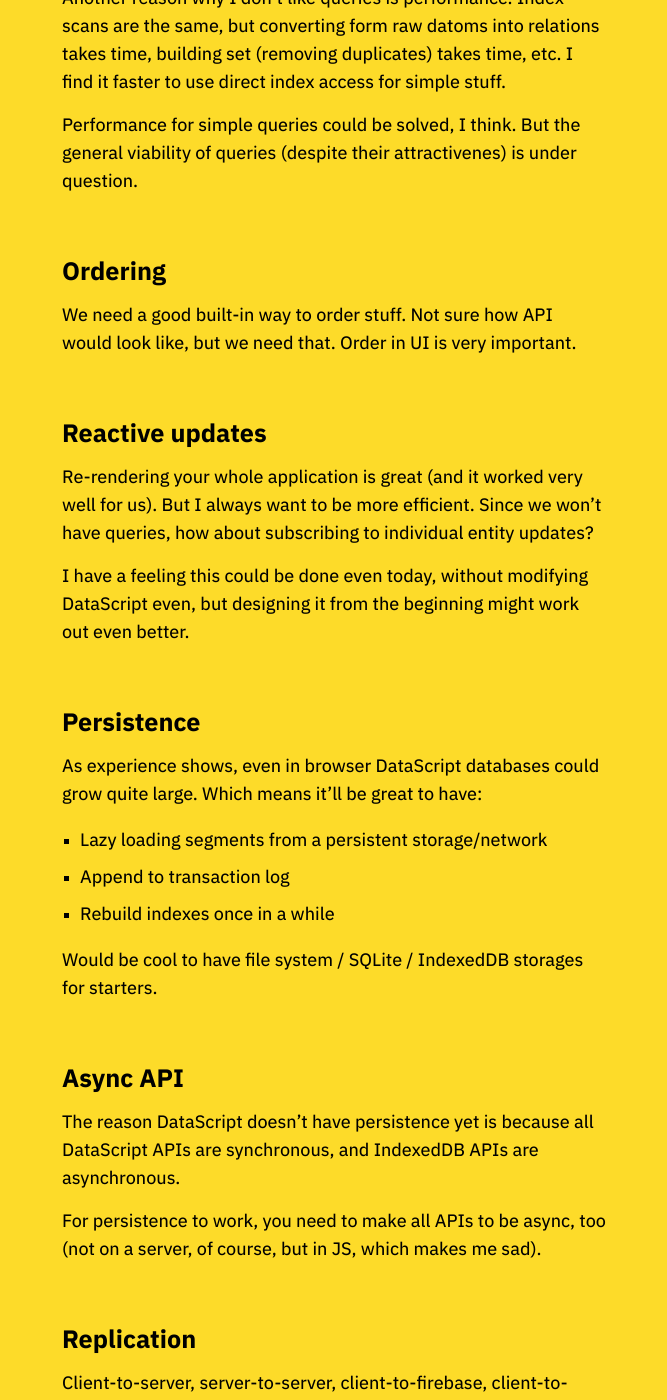
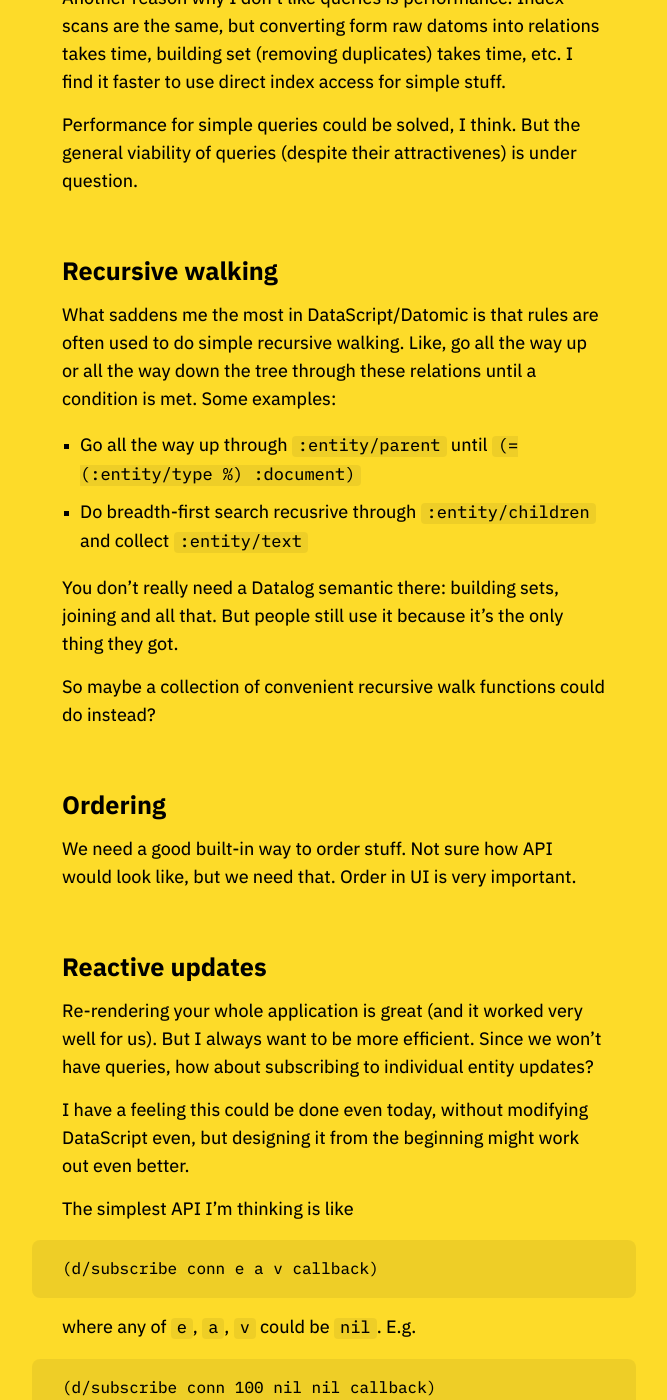
Before and after one commit to tonsky/tonsky.github.io, a Jekyll site: the page built from _posts/2022-04-11-datascript-2.md, in a window 1280 px wide and 1400 px high, scrolled down 2245 px. Shown: the whole window, without its empty margins (307-974 px from the left). Built offline with Jekyll 4.4.1, drawn with Linux system fonts in a browser that asks for light colours; some of the changed text lies outside the part shown.

Commit message:
DataScript 2: add recursive walking and reactive API example

````diff
--- a/_posts/2022-04-11-datascript-2.md
+++ b/_posts/2022-04-11-datascript-2.md
@@ -52,6 +52,17 @@ Another reason why I don’t like queries is performance. Index scans are the sa
 
 Performance for simple queries could be solved, I think. But the general viability of queries (despite their attractivenes) is under question.
 
+## Recursive walking
+
+What saddens me the most in DataScript/Datomic is that rules are often used to do simple recursive walking. Like, go all the way up or all the way down the tree through these relations until a condition is met. Some examples:
+
+- Go all the way up through `:entity/parent` until `(= (:entity/type %) :document)`
+- Do breadth-first search recusrive through `:entity/children` and collect `:entity/text`
+
+You don’t really need a Datalog semantic there: building sets, joining and all that. But people still use it because it’s the only thing they got.
+
+So maybe a collection of convenient recursive walk functions could do instead?
+
 ## Ordering
 
 We need a good built-in way to order stuff. Not sure how API would look like, but we need that. Order in UI is very important.
@@ -61,6 +72,22 @@ We need a good built-in way to order stuff. Not sure how API would look like, bu
 Re-rendering your whole application is great (and it worked very well for us). But I always want to be more efficient. Since we won’t have queries, how about subscribing to individual entity updates?
 
 I have a feeling this could be done even today, without modifying DataScript even, but designing it from the beginning might work out even better.
+
+The simplest API I’m thinking is like
+
+```
+(d/subscribe conn e a v callback)
+```
+
+where any of `e`, `a`, `v` could be `nil`. E.g.
+
+```
+(d/subscribe conn 100 nil nil callback)
+```
+
+means you want any changes in any attributes for entity 100.
+
+This API is simple, could be implemented efficiently, could get you a long way (hopefully).
 
 ## Persistence
 
````
